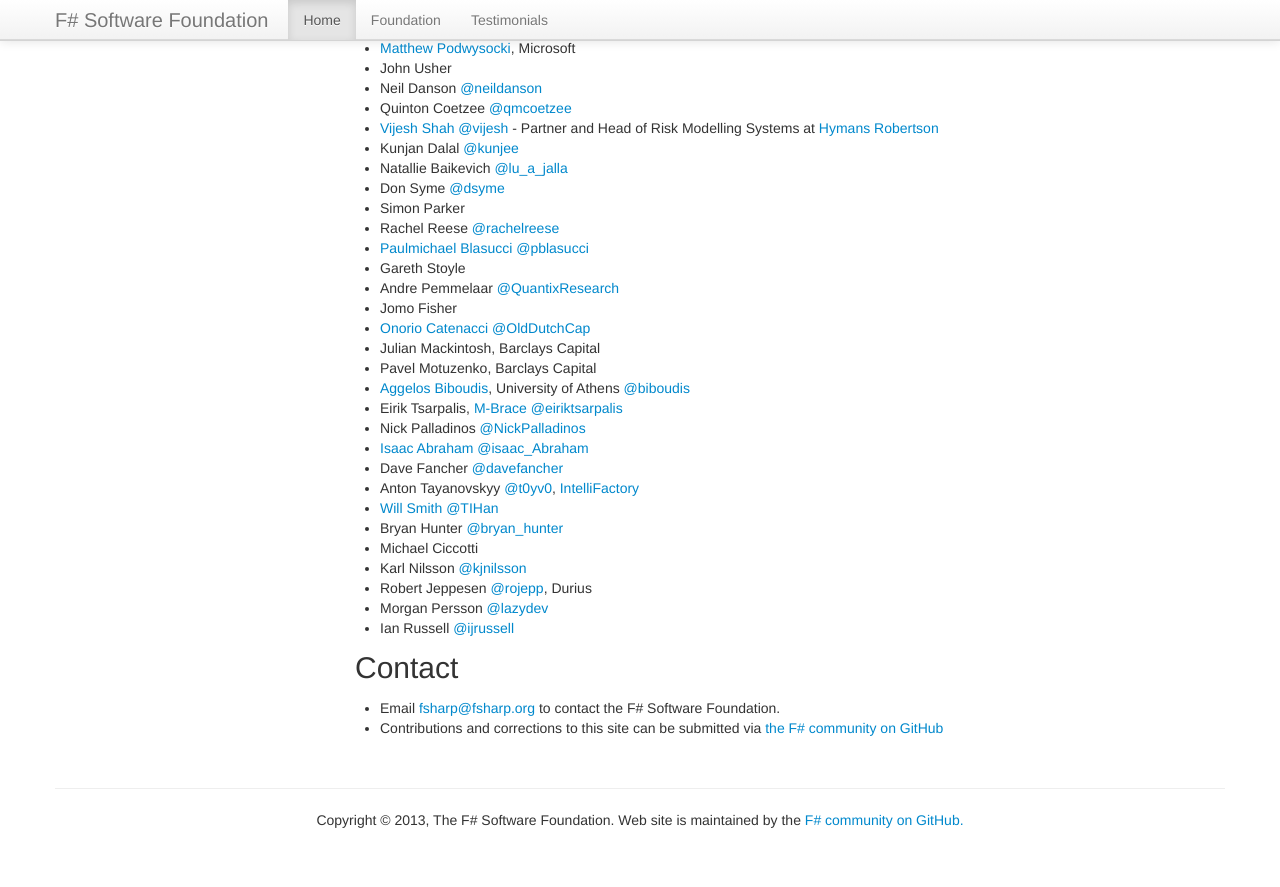
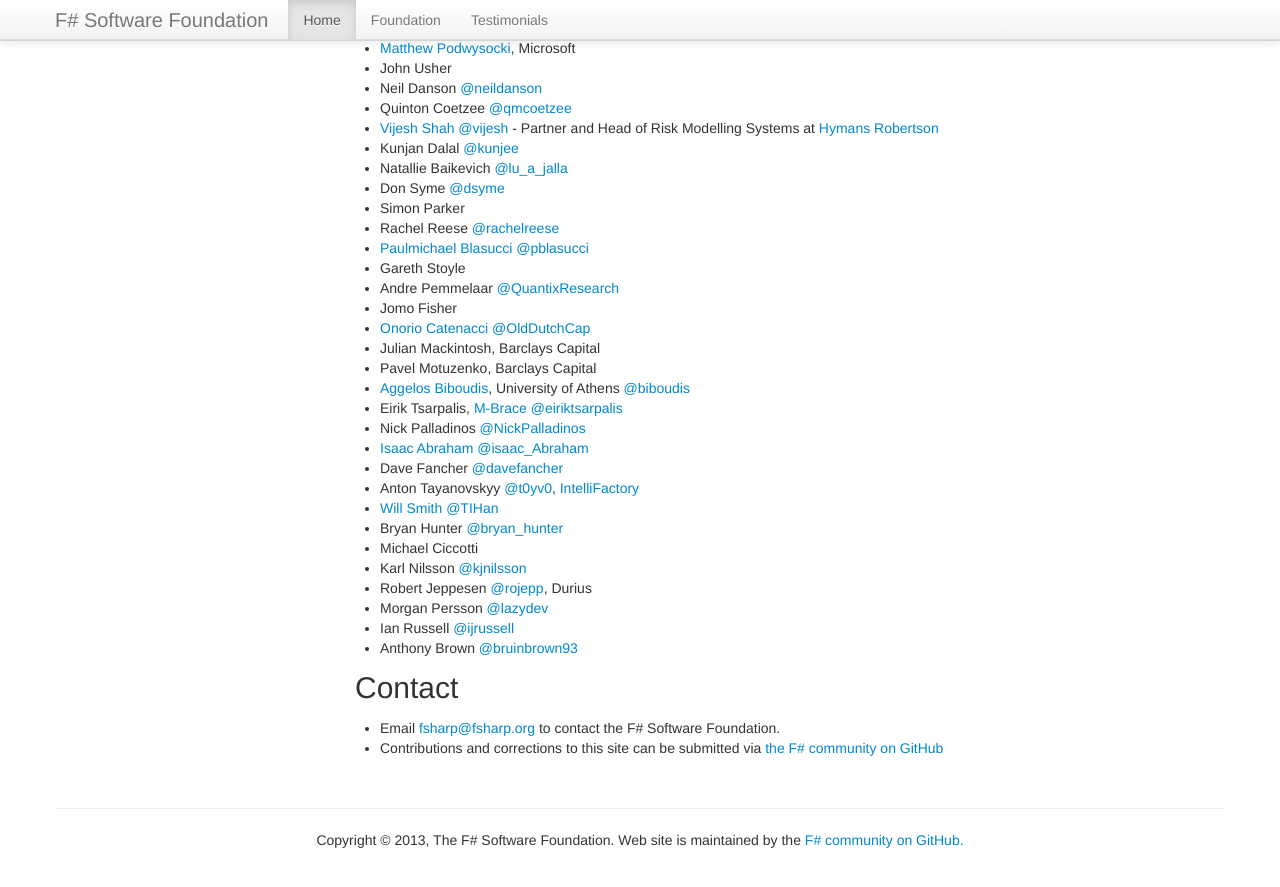
Before and after one commit to fsharp/fsharp.org, a Jekyll site: the page built from foundation.md, in a window 1280 px wide and 900 px high, scrolled down 3244 px. Shown: the top 887 px of the window. Built offline with Jekyll 4.4.1, drawn with Linux system fonts in a browser that asks for light colours; nearby versions of some CDN libraries; some web fonts are replaced; comment, search, counter and statistics services are not loaded.

Commit message:
Added myself

```diff
--- a/foundation.md
+++ b/foundation.md
@@ -162,6 +162,7 @@ See the current [list of affiliated technical groups](/technical-groups) and [us
  * Robert Jeppesen [@rojepp](http://twitter.com/rojepp), Durius
  * Morgan Persson [@lazydev](http://twitter.com/lazydev)
  * Ian Russell [@ijrussell](http://twitter.com/ijrussell)
+ * Anthony Brown [@bruinbrown93](https://twitter.com/bruinbrown93)
 
 ## Contact
 
```
